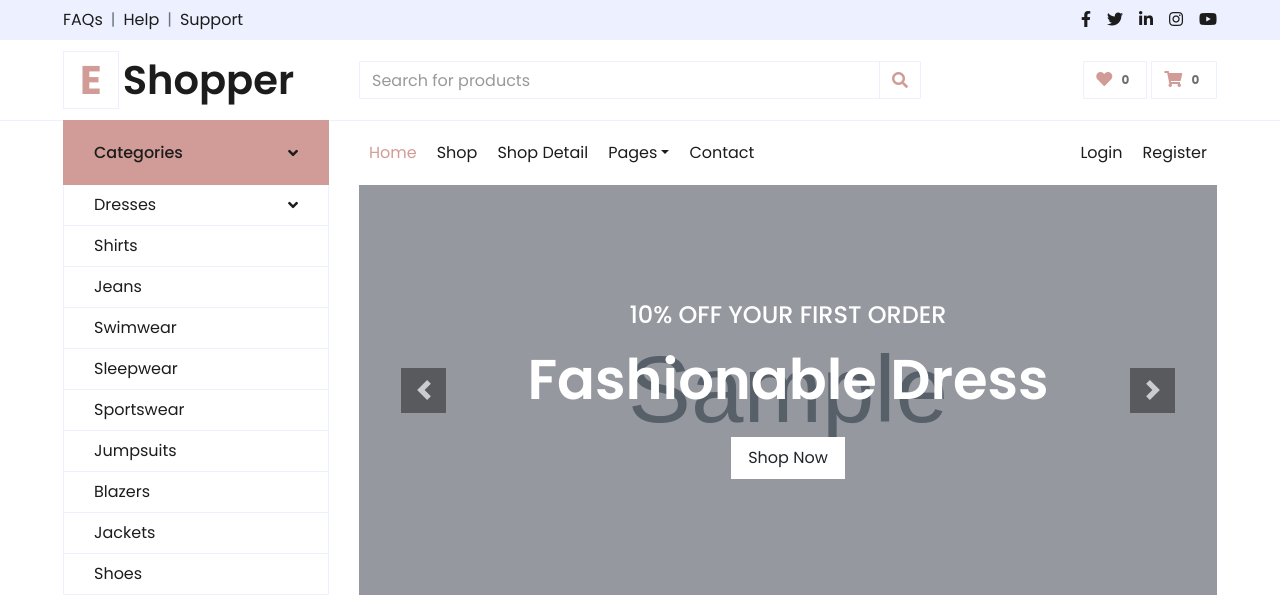
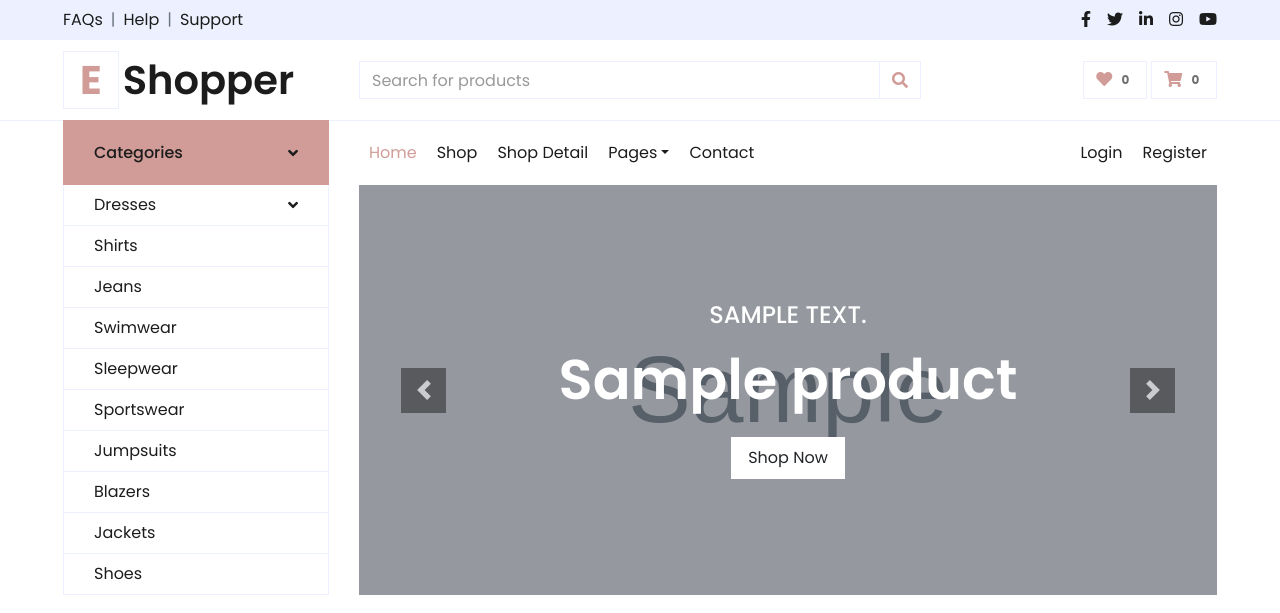
Before and after one commit to F4ruk-seker/btk-django, a Django app: page / in a window 1280 px wide. Shown: the top 613 px of the page. Run offline with Django 5.2, Linux system fonts and the light colour scheme; tables that the repository leaves empty hold one stand-in row (values such as "Sample post"); grey boxes marked "Sample" are stand-in pictures; some libraries are stand-ins or nearby versions.

Commit message:
add silder view*active

```diff
--- a/home/templates/_partial/carousel.html
+++ b/home/templates/_partial/carousel.html
@@ -8,8 +8,8 @@
             <img class="img-fluid" src="{{ product.image.url }}" alt="Image">
             <div class="carousel-caption d-flex flex-column align-items-center justify-content-center">
                 <div class="p-3" style="max-width: 700px;">
-                    <h4 class="text-light text-uppercase font-weight-medium mb-3">10% Off Your First Order</h4>
-                    <h3 class="display-4 text-white font-weight-semi-bold mb-4">Fashionable Dress</h3>
+                    <h4 class="text-light text-uppercase font-weight-medium mb-3">{{ product.description }}</h4>
+                    <h3 class="display-4 text-white font-weight-semi-bold mb-4">{{ product.title}}</h3>
                     <a href="" class="btn btn-light py-2 px-3">Shop Now</a>
                 </div>
             </div>
```
